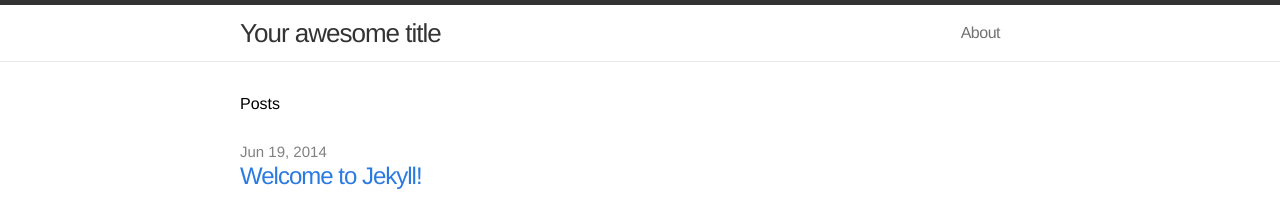
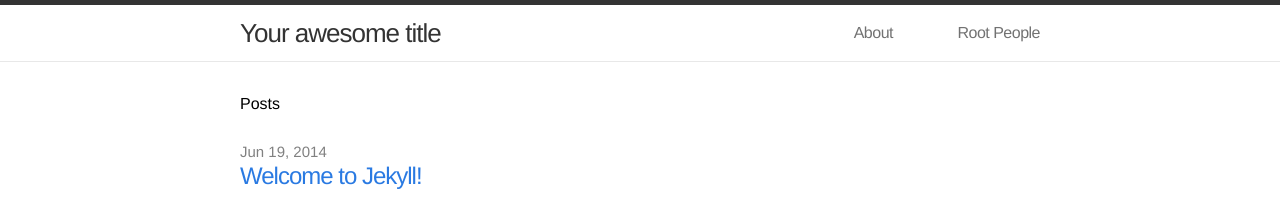
Before and after one commit to BrianVallelunga/brianvallelunga.github.io, a Jekyll site: the page built from index.html, in a window 1280 px wide. Shown: the top 216 px of the page. Built offline with Jekyll 4.4.1, drawn with Linux system fonts in a browser that asks for light colours.

Commit message:
Added YAML front-matter

```diff
--- a/rootpeople.md
+++ b/rootpeople.md
@@ -1,3 +1,9 @@
+---
+layout: post
+title: Root People
+---
+
+
 # Person
 ## Attributes
 
```
